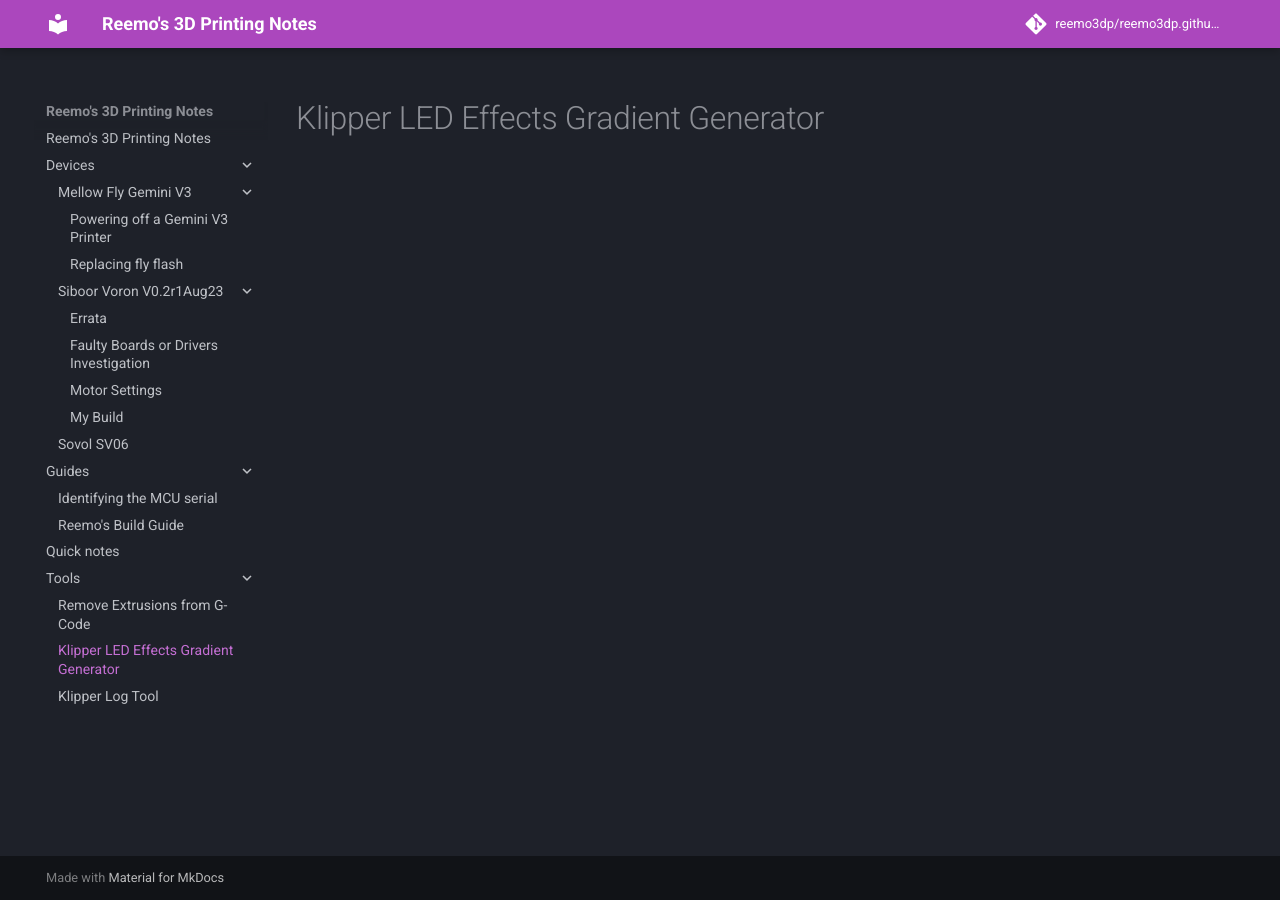
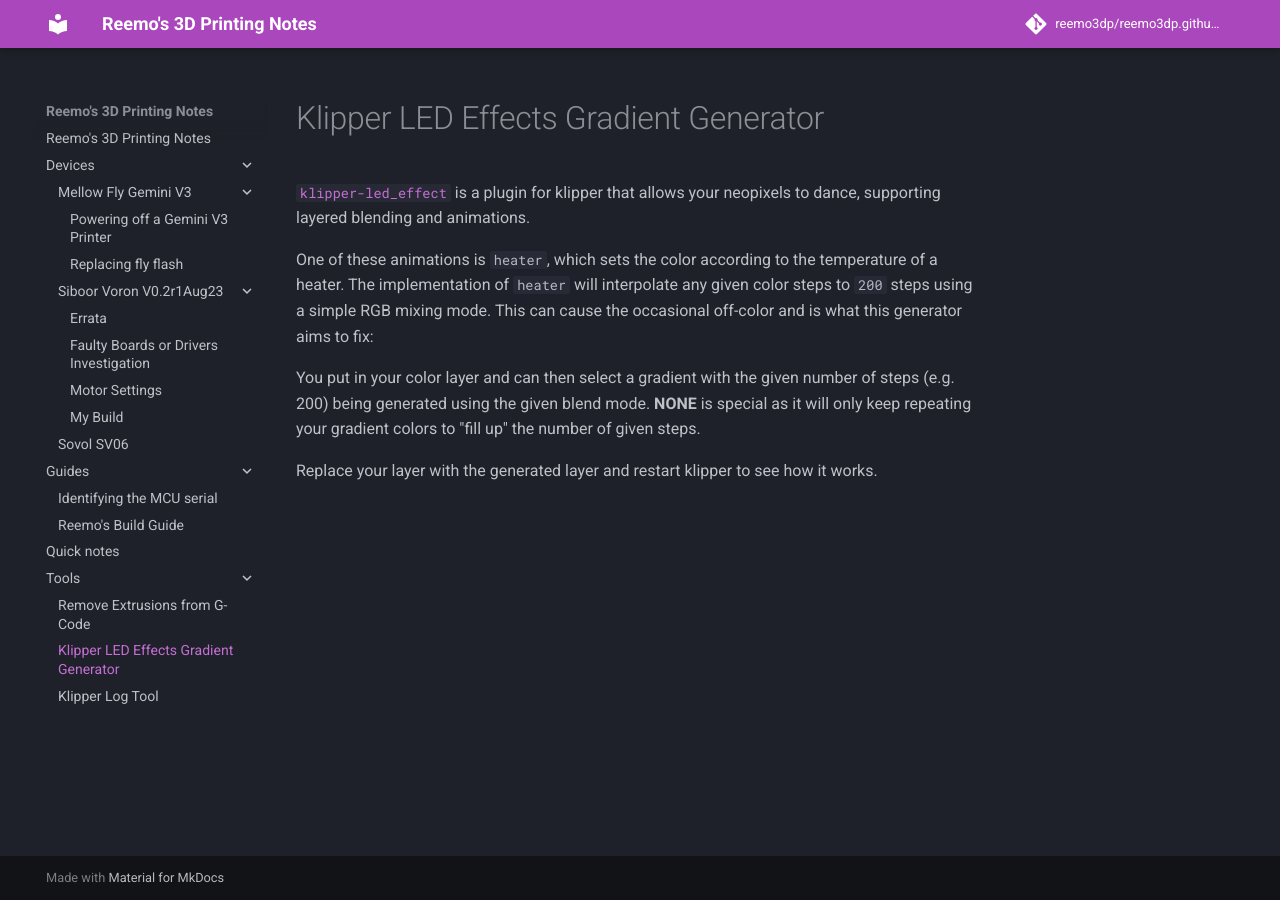
Before and after one commit to reemo3dp/reemo3dp.github.io, an MkDocs documentation site: the page built from docs/tools/klipper_led_effects_gradient_generator.md, in a window 1280 px wide. Built offline with MkDocs 1.6.1 and Material for MkDocs 9.7.7, drawn with Linux system fonts in a browser that asks for light colours; comment, search, counter and statistics services are not loaded.

Commit message:
Add description for led effects

```diff
--- a/docs/tools/klipper_led_effects_gradient_generator.md
+++ b/docs/tools/klipper_led_effects_gradient_generator.md
@@ -1,4 +1,12 @@
 # Klipper LED Effects Gradient Generator
+
+[`klipper-led_effect`](https://github.com/julianschill/klipper-led_effect/blob/master/docs/LED_Effect.md) is a plugin for klipper that allows your neopixels to dance, supporting layered blending and animations.
+
+One of these animations is `heater`, which sets the color according to the temperature of a heater. The implementation of `heater` will interpolate any given color steps to `200` steps using a simple RGB mixing mode. This can cause the occasional off-color and is what this generator aims to fix:
+
+You put in your color layer and can then select a gradient with the given number of steps (e.g. 200) being generated using the given blend mode. **NONE** is special as it will only keep repeating your gradient colors to "fill up" the number of given steps.
+
+Replace your layer with the generated layer and restart klipper to see how it works.
 
 <script type="module" src="/assets/js/KlipperLedEffectGradient.js"></script>
 
```
